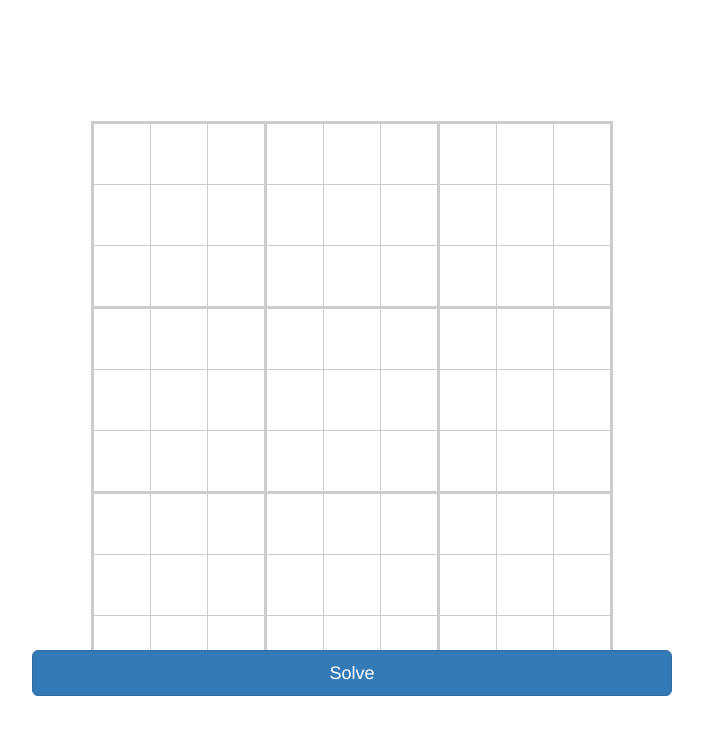
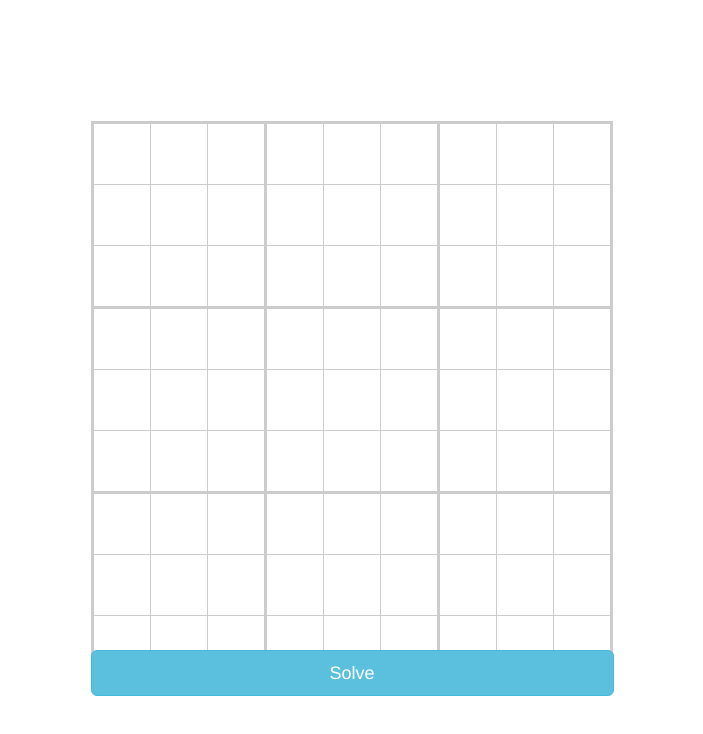
Before and after one commit to pengmai/sudokusolver, a React (Create React App) app: page / in a window 1280 px wide. Shown: the top 734 px of the page, without its empty margins (288-991 px from the left). Built offline with nearby package versions, Linux system fonts and the light colour scheme.

Commit message:
Updated solve button styling

```diff
--- a/src/client.js
+++ b/src/client.js
@@ -34,8 +34,6 @@ function solve(board) {
     .then(checkStatus)
     .then(parseJSON)
     .catch(err => ({error: err.response}));
-    //.then((response) => (response.solution))
-    //.catch((err) => (err.error));
 }
 
 const Client = { solve };
--- a/src/index.js
+++ b/src/index.js
@@ -19,7 +19,11 @@ function Square(props) {
   );
 }
 
-class Board extends React.Component {
+/*function Board(props) {
+  return (<div><p>Board</p></div>);
+}*/
+
+class Solver extends React.Component {
   constructor() {
     super();
     var rows = this.getBoardSetTo(0);
@@ -55,7 +59,6 @@ class Board extends React.Component {
 
     // Check for invalid numbers.
     const valid = Sudoku.checkConflicts(board);
-    console.log(valid);
     const cannotSolve = Sudoku.hasConflicts(valid);
 
     this.setState({
@@ -91,7 +94,6 @@ class Board extends React.Component {
       this.setState({loading: true, buttonMessage: "Solving..."});
       Client.solve(this.state.board)
         .then(response => {
-          console.log(response);
           if (response.hasOwnProperty("error")) {
             this.setState({
               error: response.error
@@ -218,7 +220,7 @@ class Board extends React.Component {
 
         <div className="text-center">
           <Button
-            bsStyle="primary"
+            bsStyle="info"
             bsSize="large"
             disabled={this.state.cannotSolve || this.state.loading}
             onClick={() => (this.state.cannotSolve || this.state.loading ?
@@ -232,5 +234,5 @@ class Board extends React.Component {
   }
 }
 
-ReactDOM.render(<Board />, document.getElementById('root'));
+ReactDOM.render(<Solver />, document.getElementById('root'));
 //registerServiceWorker();
--- a/src/sudokuboard.css
+++ b/src/sudokuboard.css
@@ -24,7 +24,7 @@
 .btn {
   position: relative;
   top: 550px;
-  width: 50%;
+  width: 343px;
 }
 
 @media only screen and (min-width: 600px) {
@@ -35,6 +35,7 @@
   }
   .btn {
     top: 650px;
+    width: 523px;
   }
 }
 
```
